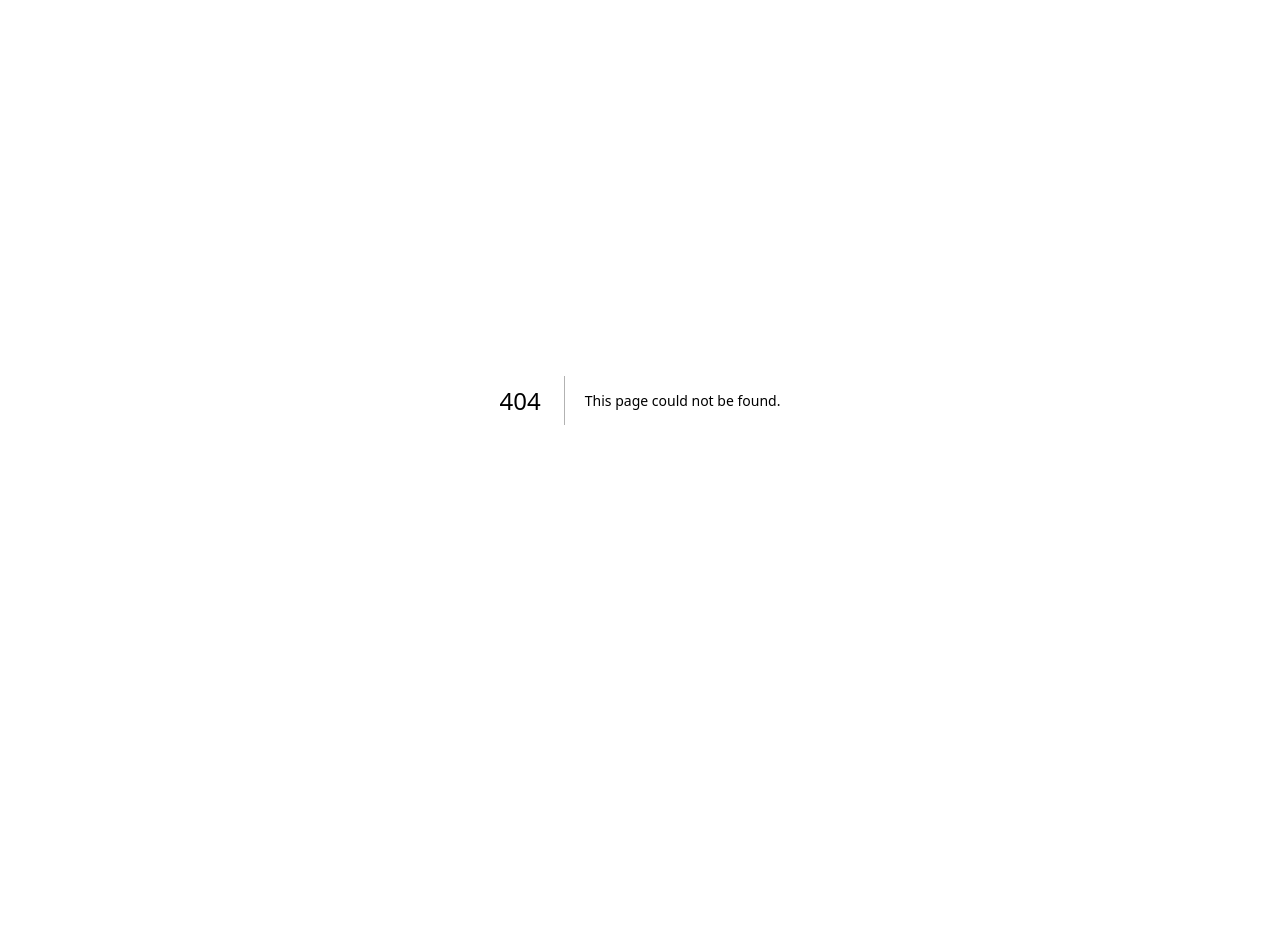
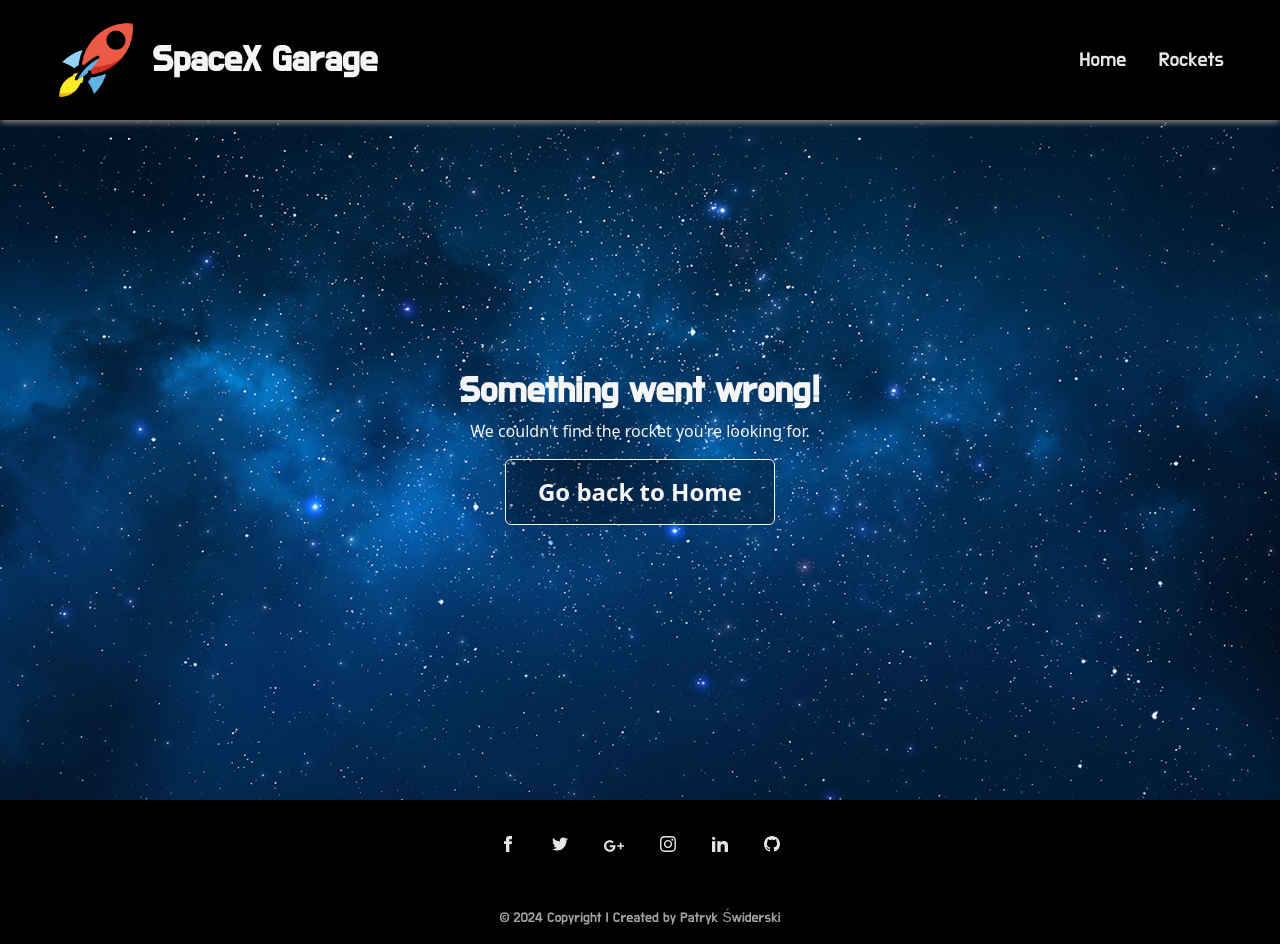
Before and after one commit to patrykswiderski/spacex-rocket-project, a Next.js app: page /dashboard/error in a window 1280 px wide. Before the commit this address had no page. Before the commit the page ends 800 px from the top, so only its background shows below. Built offline with nearby package versions, Linux system fonts and the light colour scheme.

Commit message:
Refactor Rocket page and RocketList component and fix bugs

```diff
--- a/package.json
+++ b/package.json
@@ -28,6 +28,7 @@
     "@types/react-dom": "^18",
     "eslint": "^8.57.0",
     "eslint-config-next": "^14.2.5",
+    "eslint-plugin-import": "^2.29.1",
     "eslint-plugin-react": "^7.35.0",
     "globals": "^15.8.0",
     "postcss": "^8",
--- a/src/app/dashboard/_components/Navbar.tsx
+++ b/src/app/dashboard/_components/Navbar.tsx
@@ -1,6 +1,5 @@
 import React from "react";
 import Image from "next/image";
-import rocketLogo from "/public/rocket_logo.png";
 
 function Navbar() {
 	const menuList = [
@@ -12,7 +11,7 @@ function Navbar() {
 		<nav className="flex flex-row justify-between items-center py-5 px-4 md:px-14 shadow-md shadow-neutral-500 mb-2 bg-black">
 			<div className="flex flex-row justify-between items-center gap-4">
 				<Image
-					src={rocketLogo}
+					src="/rocket_logo.png"
 					alt="logo with rocket"
 					width={80}
 					height={80}
--- a/src/app/dashboard/_components/RocketList.tsx
+++ b/src/app/dashboard/_components/RocketList.tsx
@@ -1,8 +1,10 @@
 import Link from "next/link";
-import { Rocket } from "@/app/interfaces";
+import { Rocket } from "../../interfaces";
+
+const API_URL = process.env.NEXT_PUBLIC_SPACEX_API_URL;
 
 async function getData() {
-	const res = await fetch("https://api.spacexdata.com/v4/rockets");
+	const res = await fetch(`${API_URL}`);
 
 	if (!res.ok) {
 		throw new Error("Failed to fetch data");
--- /dev/null
+++ b/src/app/dashboard/error/page.tsx
@@ -0,0 +1,24 @@
+"use client";
+import Link from "next/link";
+import { Button } from "@/components/ui/button";
+
+export default function Error() {
+	return (
+		<div className="flex flex-col items-center justify-center min-h-screen">
+			<h1 className="text-4xl font-bold mb-2 text-neutral-100">
+				Something went wrong!
+			</h1>
+			<p className="mb-4 font-sans text-neutral-100">
+				We couldn't find the rocket you're looking for.
+			</p>
+			<Link href="/dashboard">
+				<Button
+					variant="ghost"
+					className="text-neutral-100 font-sans border border-neutral-100 font-semibold bg-black bg-opacity-30 text-xl md:text-2xl p-6 md:p-8"
+				>
+					Go back to Home
+				</Button>
+			</Link>
+		</div>
+	);
+}
--- a/src/app/dashboard/rocket/[id]/page.tsx
+++ b/src/app/dashboard/rocket/[id]/page.tsx
@@ -1,27 +1,28 @@
 "use client";
 import useSWR from "swr";
-import { usePathname } from "next/navigation";
-import { Rocket } from "@/app/interfaces";
+import { useParams, useRouter } from "next/navigation";
+import { Rocket } from "../../../interfaces";
+import { fetcher } from "../../../utils/fetcher";
 
-const fetcher = (url: string) => fetch(url).then((res) => res.json());
+const API_URL = process.env.NEXT_PUBLIC_SPACEX_API_URL;
 
 export default function RocketPage() {
-	const pathname = usePathname();
-	const id = pathname.split("/").pop();
-	const { data: rockets, error } = useSWR<Rocket[]>(
-		"https://api.spacexdata.com/v4/rockets",
-		fetcher
-	);
+	const { id } = useParams();
+	const router = useRouter();
+	const {
+		data: rocket,
+		error,
+		isLoading,
+	} = useSWR<Rocket>(`${API_URL}/${id}`, fetcher);
 
-	if (error) return <div>Failed to load</div>;
-	if (!rockets) return <div>Loading...</div>;
-
-	const rocket = rockets.find((r) => r.id === id);
+	if (isLoading) return <div>Loading...</div>;
+	if (error || !rocket) {
+		router.push("/dashboard/error");
+		return null;
+	}
 
 	return (
 		<div className="flex flex-col gap-3 font-sans bg-black size-5/6 md:size-4/6 bg-opacity-50 p-4 md:p-8 rounded-md shadow-md shadow-black">
-			{rocket ? (
-				<>
 			<h2 className="text-neutral-100 text-3xl md:text-4xl text-center font-semibold pb-3 md:pb-6">
 				{rocket.name}
 			</h2>
@@ -44,12 +45,6 @@ export default function RocketPage() {
 					</a>
 				</p>
 			</div>
-				</>
-			) : (
-				<h2 className="text-2xl text-center font-semibold">
-					Sorry, Rocket not found
-				</h2>
-			)}
 		</div>
 	);
 }
--- /dev/null
+++ b/src/app/utils/fetcher.ts
@@ -0,0 +1 @@
+export const fetcher = (url: string) => fetch(url).then((res) => res.json());
```
Also changed, not shown: 1 other file (tests, documents, lock files or other folders). Lines whose indentation alone changed are shown as unchanged.
